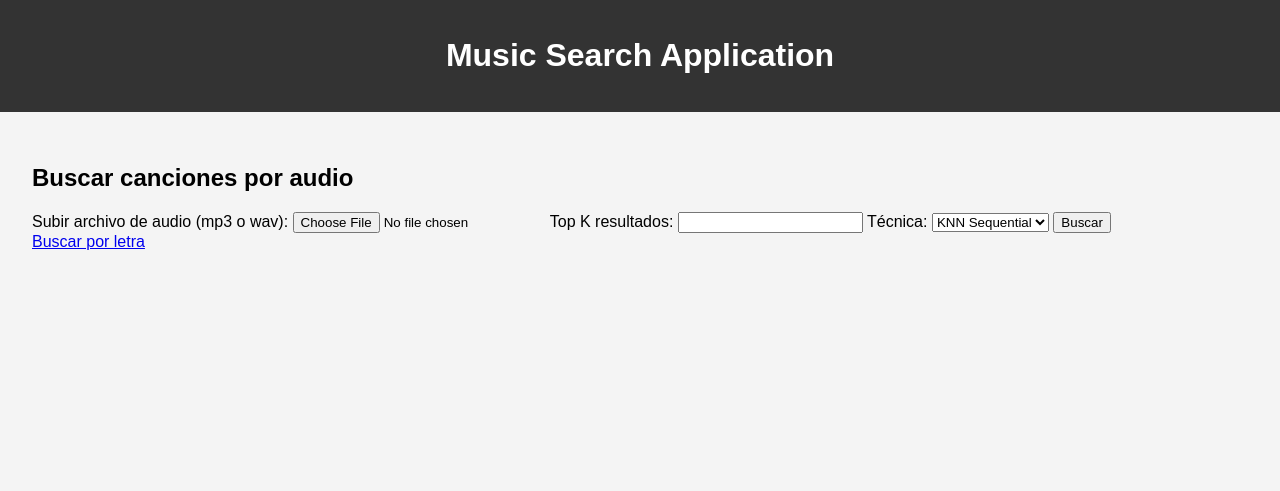
After one commit to ChuSebastian/P2_BD2, a Flask app: template frontend/templates/search_audio.html in a window 1280 px wide. The commit adds this page. Shown: the top 491 px of the page. Run offline with Flask 3, Linux system fonts and the light colour scheme; the template is opened without the code that fills it, so the values that code supplies are empty; parts of the project's set-up code (start-up, migrations or seed data) failed here and were passed over.

Commit message:
update frontend, part search audio

```diff
--- a/frontend/templates/index.html
+++ b/frontend/templates/index.html
@@ -3,7 +3,7 @@
 {% block content %}
 <div class="search-container">
     <h2>Buscar canciones por letra</h2>
-    <form action="{{ url_for('search_query') }}" method="post">
+    <form action="{{ url_for('search_query_lyrics') }}" method="post">
         <label for="lyrics">Letra:</label>
         <input type="text" id="lyrics" name="lyrics" required>
 
@@ -18,5 +18,9 @@
 
         <button type="submit">Buscar</button>
     </form>
+
+    <div class="navigation">
+        <a href="{{ url_for('search_query_audio') }}">Buscar por audio</a>
+    </div>
 </div>
 {% endblock %}
--- /dev/null
+++ b/frontend/templates/search_audio.html
@@ -0,0 +1,25 @@
+{% extends "base.html" %}
+{% block content %}
+<div class="search-container">
+    <h2>Buscar canciones por audio</h2>
+    <form action="{{ url_for('search_query_audio') }}" method="post" enctype="multipart/form-data">
+        <label for="audio_file">Subir archivo de audio (mp3 o wav):</label>
+        <input type="file" id="audio_file" name="audio_file" accept=".mp3, .wav" required>
+
+        <label for="top_k">Top K resultados:</label>
+        <input type="number" id="top_k" name="top_k" min="1" required>
+
+        <label for="technique">Técnica:</label>
+        <select id="technique" name="technique">
+            <option value="KNNseq">KNN Sequential</option>
+            <option value="KNNRtree">KNN Rtree</option>
+            <option value="KNNHighD">KNN HighD</option>
+        </select>
+
+        <button type="submit">Buscar</button>
+    </form>
+    <div class="navigation">
+        <a href="{{ url_for('index') }}">Buscar por letra</a>
+    </div>
+</div>
+{% endblock %}
```
Also changed, not shown: frontend/templates/results_audio.html (added, +28 -0 lines).
